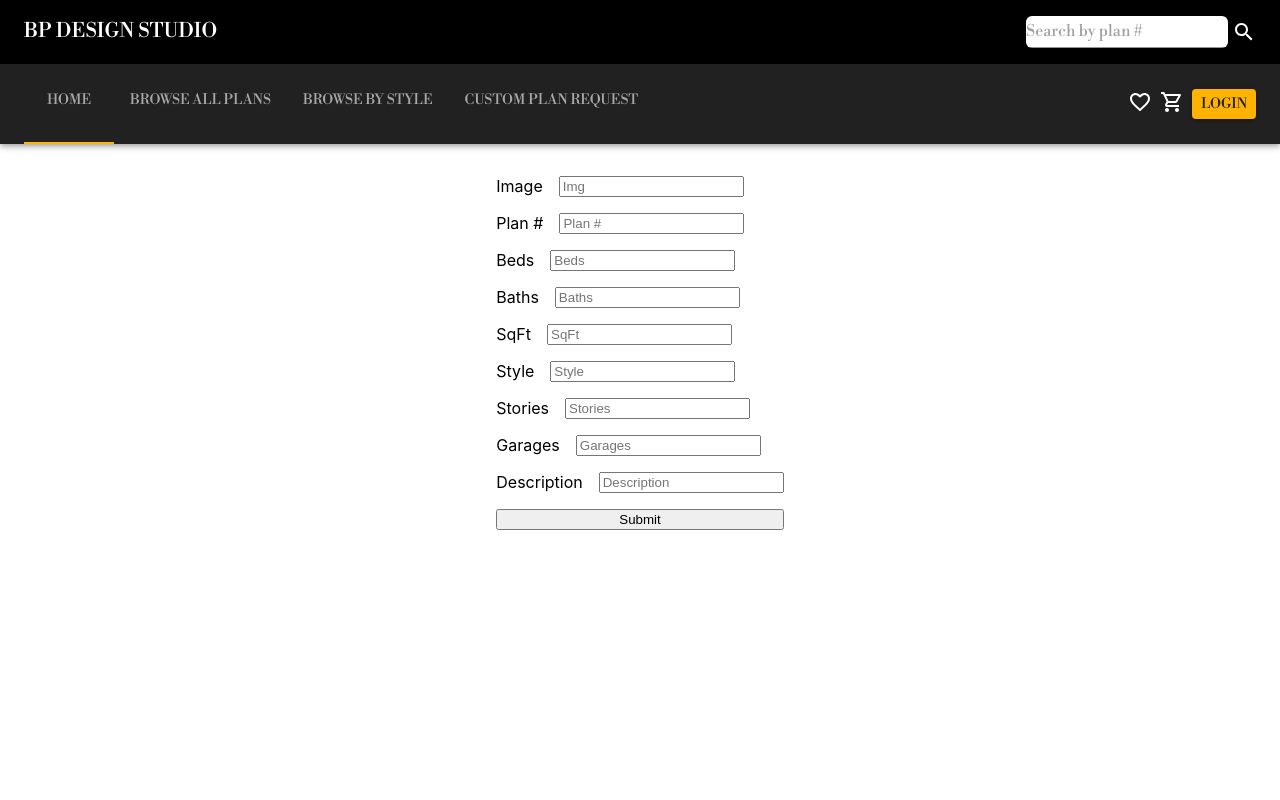
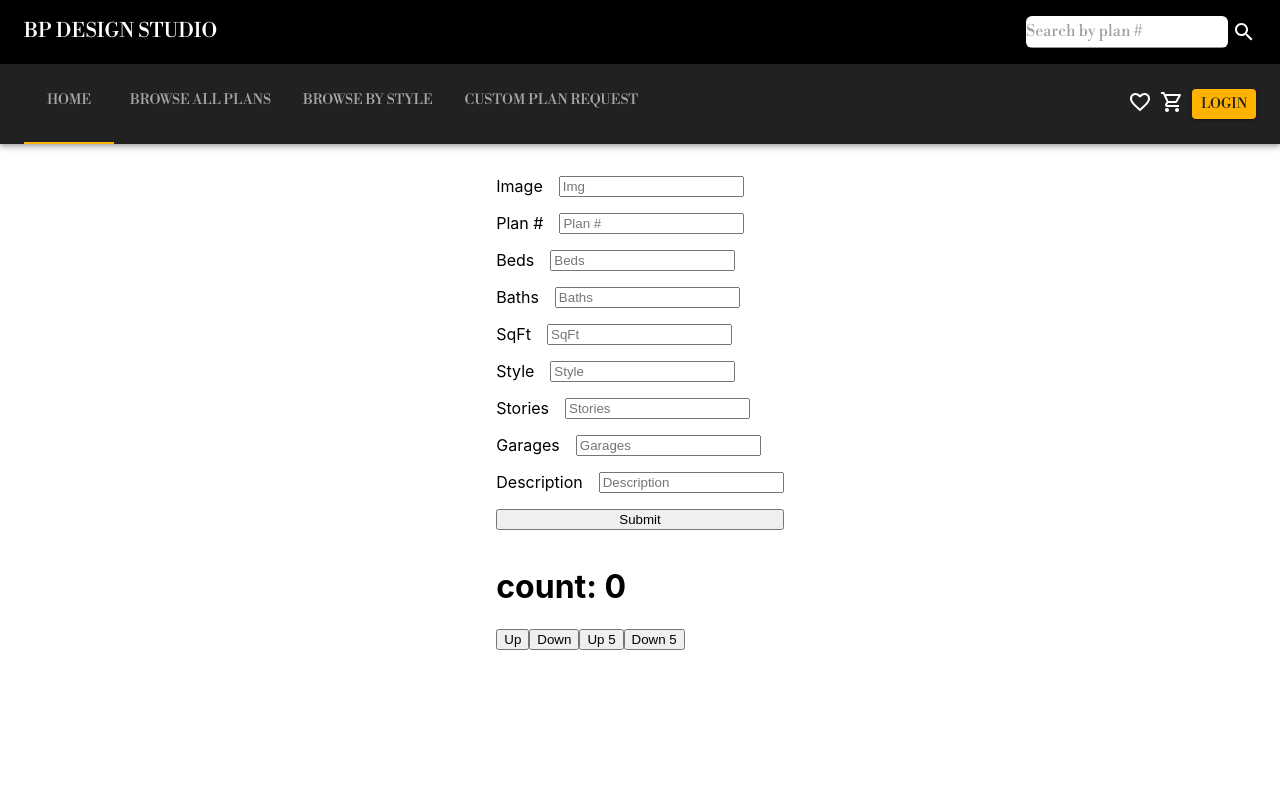
Before and after one commit to melxincognito/bp-design-next, a Next.js app in the folder client/: page /admindashboard in a window 1280 px wide. Shown: the top 800 px of the page. Built offline with nearby package versions, Linux system fonts and the light colour scheme.

Commit message:
useReducer example added

```diff
--- a/client/pages/admindashboard.js
+++ b/client/pages/admindashboard.js
@@ -1,6 +1,39 @@
-import React, { useState, useEffect } from "react";
+import React, { useState, useReducer } from "react";
 import Axios from "axios";
 import Image from "next/image";
+
+function Counter(props) {
+  function reducer(state, action) {
+    switch (action.type) {
+      case "increment":
+        return { count: state.count + 1 };
+      case "decrement":
+        return { count: state.count - 1 };
+      case "increment5":
+        return { count: state.count + 5 };
+      case "decrement5":
+        return { count: state.count - 5 };
+      default:
+        throw new Error("Unexpected action");
+    }
+  }
+
+  const [state, dispatch] = useReducer(reducer, { count: props.initialCount });
+
+  return (
+    <div>
+      <h1> count: {state.count} </h1>
+      <button onClick={() => dispatch({ type: "increment" })}> Up</button>
+      <button onClick={() => dispatch({ type: "decrement" })}> Down</button>
+      <button onClick={() => dispatch({ type: "increment5" })}> Up 5</button>
+      <button onClick={() => dispatch({ type: "decrement5" })}> Down 5</button>
+    </div>
+  );
+}
+
+Counter.defaultProps = {
+  initialCount: 4,
+};
 
 export default function admindashboard() {
   const [image, setImage] = useState("");
@@ -117,6 +150,7 @@ export default function admindashboard() {
       </div>
 
       <button onClick={handleSubmit}> Submit</button>
+      <Counter initialCount={0} />
     </div>
   );
 }
```
